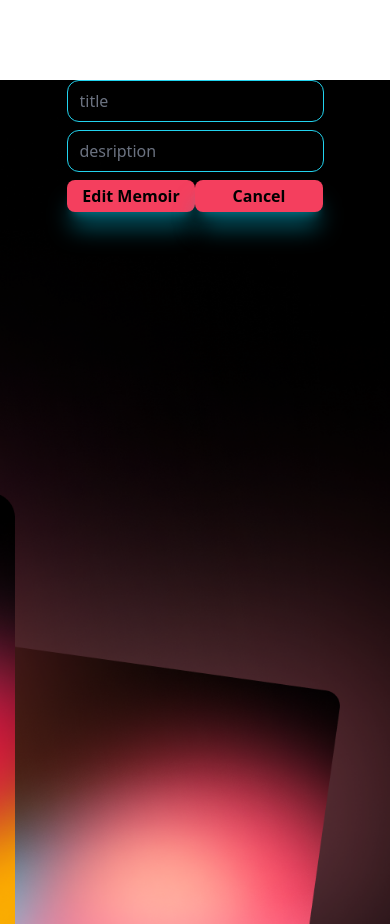
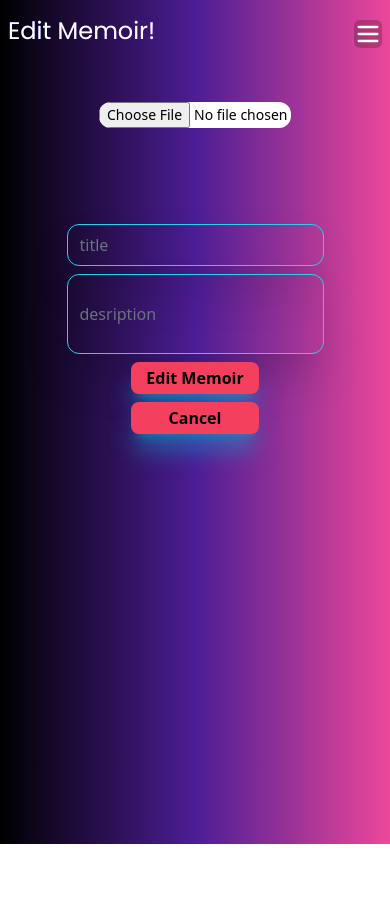
Before and after one commit to TorontosFinest/Memoirs-Final-Project, a React (Create React App) app in the folder client/: page /edit/1/1 in a window 390 px wide. After the commit the page ends 844 px from the top, so only its background shows below. Built offline with nearby package versions, Linux system fonts and the light colour scheme; a web font is replaced by a local one.

Commit message:
responsive homepage

```diff
--- a/client/src/components/CreateMemoirPage/CreateMemoirForm/index.jsx
+++ b/client/src/components/CreateMemoirPage/CreateMemoirForm/index.jsx
@@ -54,7 +54,7 @@ export default function CreateMemoir() {
       <form className="flex flex-col justify-center items-center gap-y-2 sm:gap-y-4 md:mt-0  xl:gap-y-6 2xl:mt-0 2xl:float-none 2xl:gap-y-4 3xl:float-none 3xl:gap-y-4 3xl:mt-20 4xl:gap-y-10 4xl:mt-96 ">
         <input
           required
-          className="rounded-xl mt-28 border-cyan-400 hover:border-dotted bg-white text-black w-48  text-sm sm:w-64 md:w-80 lg:w-96 xl:w-96 2xl:text-3xl 2xl:w-3/5  3xl:text-4xl 3xl:w-3/5 4xl:text-5xl 4xl:w-3/5 4xl:mt-20"
+          className="rounded-xl mt-10 border-cyan-400 hover:border-dotted bg-white text-black w-48  text-sm sm:w-64 md:w-80 lg:w-96 xl:w-96 2xl:text-3xl 2xl:w-3/5  3xl:text-4xl 3xl:w-3/5 4xl:text-5xl 4xl:w-3/5 4xl:mt-20"
           type="file"
           id="myFile"
           name="filename"
@@ -62,8 +62,11 @@ export default function CreateMemoir() {
             uploadImage(e);
           }}
         />
-        <br></br>
-        <img src={image} height="50px" width="250px" />
+
+        <div
+          style={{ backgroundImage: `url(${image})` }}
+          className="bg-cover bg-no-repeat w-40 h-20"
+        ></div>
 
         <input
           required
--- a/client/src/components/DashboardPage/CardComponent/index.jsx
+++ b/client/src/components/DashboardPage/CardComponent/index.jsx
@@ -23,7 +23,7 @@ export default function CardComponent(props) {
             <div className="bg-gradient-to-br from-gray-400 to-transparent p-0.5 bg-opacity-20 backdrop-blur-sm shadow-xl rounded-md ">
               <div className="w-full h-50 ">
                 <img
-                  className="rounded-lg"
+                  className="rounded-lg w-60 h-32 bg-cover"
                   src={data.image_url}
                   alt="memoir"
                 />
@@ -32,9 +32,11 @@ export default function CardComponent(props) {
                   {data.description}
                 </span>
                 <div className="flex justify-between items-center p-2">
-                    <span  onClick={(e) => {
+                  <span
+                    onClick={(e) => {
                       edit(e, data);
-                      }}>
+                    }}
+                  >
                     <svg
                       xmlns="http://www.w3.org/2000/svg"
                       className="h-6 w-20 text-white hover:text-red-500"
@@ -42,7 +44,6 @@ export default function CardComponent(props) {
                       viewBox="0 0 24 24"
                       stroke="currentColor"
                     >
-
                       <path
                         strokeLinecap="round"
                         strokeLinejoin="round"
--- a/client/src/components/DashboardPage/index.js
+++ b/client/src/components/DashboardPage/index.js
@@ -3,7 +3,7 @@ import Dashboard from "./Dashboard";
 
 export default function DashboardPage() {
   return (
-    <div className="bg-gradient-to-bl from-black via-violet-900 to-pink-500 w-screen h-screen">
+    <div className="bg-gradient-to-bl from-black via-violet-900 to-pink-500 w-full h-full">
       <Dashboard />
     </div>
   );
--- a/client/src/components/EditMemoirPage/EditMemoirForm/index.jsx
+++ b/client/src/components/EditMemoirPage/EditMemoirForm/index.jsx
@@ -1,11 +1,13 @@
 import axios from "axios";
 import React, { useState } from "react";
 import { useNavigate } from "react-router-dom";
+import MyDropdown from "../../DashboardPage/DropdownComponent";
 
 export default function EditMemoir() {
   const navigate = useNavigate();
   const [title, setTitle] = useState("");
   const [description, setDescription] = useState("");
+  const [image, setImage] = useState("");
   const user_session = localStorage.getItem("user_id");
   const memory_session = localStorage.getItem("memory_id");
   const create = function (e) {
@@ -21,6 +23,27 @@ export default function EditMemoir() {
         localStorage.removeItem("memory_id");
       });
   };
+  const uploadImage = async (e) => {
+    const file = e.target.files[0];
+    const base64 = await convertToBase64(file);
+    console.log(base64);
+    setImage(base64);
+  };
+
+  const convertToBase64 = (file) => {
+    return new Promise((resolve, reject) => {
+      const fileReader = new FileReader();
+      fileReader.readAsDataURL(file);
+
+      fileReader.onload = () => {
+        resolve(fileReader.result);
+      };
+
+      fileReader.onerror = (error) => {
+        reject(error);
+      };
+    });
+  };
 
   const cancel = function (e) {
     navigate(`/dashboard/${user_session}`);
@@ -29,10 +52,36 @@ export default function EditMemoir() {
 
   return (
     <div>
-      <form className="flex flex-col justify-center items-center mt-20 gap-y-2 sm:gap-y-4 md:mt-72 lg:mt-10 xl:gap-y-6 2xl:mt-56 2xl:float-right 2xl:mr-20 2xl:gap-y-10 3xl:float-none 3xl:ml-20 3xl:mt-42 3xl:gap-y-3 4xl:gap-y-10 4xl:mt-96 ">
+      <div className="flex items-center justify-between p-2 w-screen sm:px-4 md:px-6 2xl:px-24">
+        <div className="w-screen">
+          <h1 className="text-2xl lg:text-3xl 2xl:text-6xl 2xl:mt-1 text-white font-Poppins bg-clip-text text-transparent bg-gradient-to-r from-indigo-600 to-fuchsia-600">
+            Edit Memoir!
+          </h1>
+        </div>
+        <MyDropdown />
+      </div>
+      <div className="flex justify-center items-center">
+        <form className="flex flex-col justify-center items-center gap-y-2 mt-10 sm:gap-y-4 md:mt-40 lg:mt-10 xl:gap-y-6 2xl:mt-56 2xl:float-right 2xl:mr-20 2xl:gap-y-10 3xl:float-none 3xl:ml-20 3xl:mt-42 3xl:gap-y-3 4xl:gap-y-10 4xl:mt-96 ">
           <input
             required
-          className="rounded-xl  mt-50 border-cyan-400 hover:border-dotted bg-transparent text-white   w-50 sm:w-64 md:w-80 xl:w-96 3xl:text-3xl 4xl:text-5xl 4xl:w-3/5 4xl:mt-20"
+            className="rounded-xl mt-0 border-cyan-400 hover:border-dotted bg-white text-black w-48  text-sm sm:w-64 md:w-80 lg:w-96 xl:w-96 2xl:text-3xl 2xl:w-3/5  3xl:text-4xl 3xl:w-3/5 4xl:text-5xl 4xl:w-3/5 4xl:mt-20"
+            type="file"
+            id="myFile"
+            name="filename"
+            onChange={(e) => {
+              uploadImage(e);
+            }}
+          />
+          <div
+            style={{ backgroundImage: `url(${image})` }}
+            className="bg-cover bg-no-repeat w-40 h-20"
+          ></div>
+          <input
+            required
+            className="rounded-xl border-cyan-400 hover:border-dotted bg-transparent text-white w-50
+            sm:w-64 md:w-80 lg:w-96 xl:w-96 2xl:text-3xl
+            2xl:w-3/5 3xl:w-96 3xl:text-4xl 4xl:text-5xl
+            4xl:w-3/5 4xl:mt-20 shadow-2xl"
             type="text"
             name="title"
             placeholder="title"
@@ -43,7 +92,7 @@ export default function EditMemoir() {
           />
           <input
             required
-          className="rounded-xl border-cyan-400 hover:border-dotted bg-transparent text-white w-50 sm:w-64 md:w-80 xl:w-96 3xl:text-3xl 4xl:text-5xl 4xl:w-3/5"
+            className="rounded-xl border-cyan-400 hover:border-dotted bg-transparent text-white w-50 h-20 2xl:h-44 3xl:h-44 sm:w-64 md:w-80 lg:w-96 xl:w-96 2xl:w-3/5 2xl:text-3xl 3xl:text-4xl 3xl:w-full 4xl:text-5xl 4xl:w-3/5 shadow-2xl"
             type="text"
             name="description"
             placeholder="desription"
@@ -52,23 +101,24 @@ export default function EditMemoir() {
               setDescription(event.target.value);
             }}
           />
-        <div className="flex justify-center items center">
+          <div className="flex flex-col items-center space-y-2 2xl:flex 2xl:flex-row 2xl:justify-between 2xl:items-center 2xl:space-y-0 2xl:w-96 2xl:space-x-1">
             <button
               onClick={create}
               type="submit"
-            className="transition ease-in-out delay-150  bg-rose-500 hover:-translate-y-0 hover:scale-110 hover:bg-indigo-500 duration-300 hover:text-white font-bold p-1 rounded-lg  text-center items-center w-32 space-x-6 shadow-xl shadow-cyan-500/50 sm:w-44 xl:w-56 3xl:text-4xl 4xl:text-5xl 4xl:p-2"
+              className="transition ease-in-out delay-150  bg-rose-500 hover:-translate-y-0 hover:scale-110 hover:bg-indigo-500 duration-300 hover:text-white font-bold p-1 rounded-lg  text-center items-center w-32 space-x-6 shadow-xl shadow-cyan-500/50 sm:w-44 lg:w-96 xl:w-96  2xl:h-16 3xl:text-3xl 3xl:w-96 4xl:text-5xl 4xl:p-2"
             >
               Edit Memoir
             </button>
             <button
               onClick={cancel}
               type="button"
-            className="transition ease-in-out delay-150  bg-rose-500 hover:-translate-y-0 hover:scale-110 hover:bg-indigo-500 duration-300 hover:text-white font-bold p-1 rounded-lg  text-center items-center w-32 space-x-6 shadow-xl shadow-cyan-500/50 sm:w-44 xl:w-56 3xl:text-4xl 4xl:text-5xl 4xl:p-2"
+              className="transition ease-in-out delay-150  bg-rose-500 hover:-translate-y-0 hover:scale-110 hover:bg-indigo-500 duration-300 hover:text-white font-bold p-1 rounded-lg  text-center items-center w-32  space-x-6 shadow-xl shadow-cyan-500/50 sm:w-44 lg:w-96 xl:w-96 2xl:w-3/5 2xl:h-16 3xl:text-3xl 3xl:w-96 4xl:text-5xl 4xl:p-2"
             >
               Cancel
             </button>
           </div>
         </form>
       </div>
+    </div>
   );
 }
--- a/client/src/components/EditMemoirPage/index.js
+++ b/client/src/components/EditMemoirPage/index.js
@@ -3,7 +3,7 @@ import EditMemoir from "../EditMemoirPage/EditMemoirForm";
 
 export default function EditMemoirPage() {
   return (
-    <div className="background lessThan-sm-screens">
+    <div className="bg-gradient-to-r from-black via-violet-900 to-pink-500 w-screen h-screen">
       <EditMemoir />
     </div>
   );
```
Also changed, not shown: 1 other file (tests, documents, lock files or other folders). Lines whose indentation alone changed are shown as unchanged.
